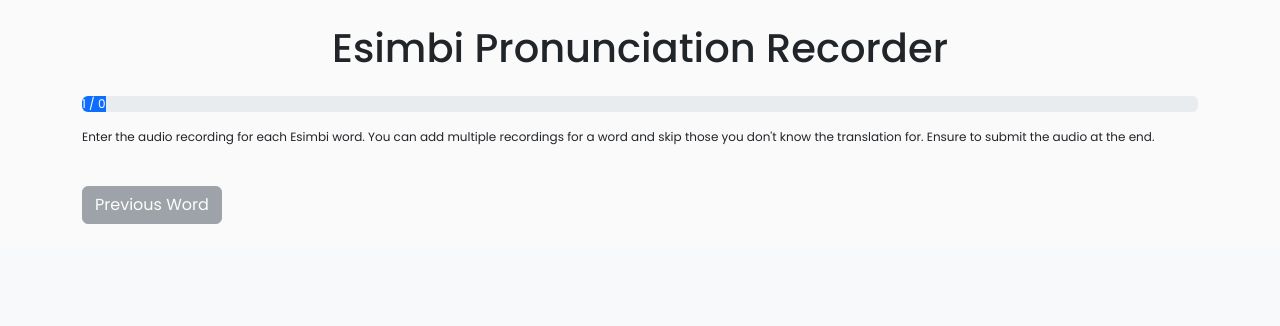
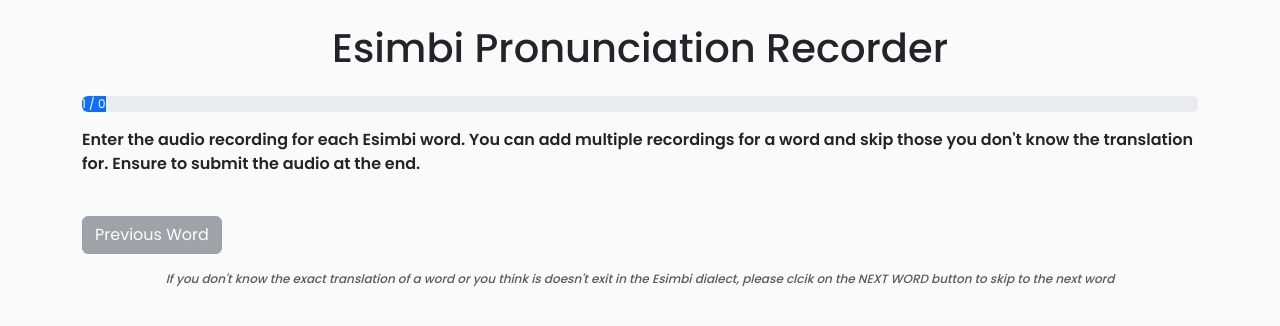
Before and after one commit to zaza203/admin-dashboard, a React (Vite) app: page / in a window 1280 px wide. Shown: the top 326 px of the page. Built offline with nearby package versions, Linux system fonts and the light colour scheme; no server answers; the database is empty.

Commit message:
added time limit of 10 seconds for recording

```diff
--- a/src/components/AudioRecorder.jsx
+++ b/src/components/AudioRecorder.jsx
@@ -47,9 +47,21 @@ function AudioRecorder({ onRecordingComplete, registerActiveRecorder }) {
       setIsRecording(true);
 
       // Start the timer
+      // setRecordingTime(0)
       timerRef.current = setInterval(() => {
-        setRecordingTime(prev => prev + 1);
+        setRecordingTime(prev => {
+          if (prev + 1 >= 11) {
+            setIsRecording(false);
+            return 10;
+          }
+          return prev + 1
+        });
       }, 1000);
+
+
+      // timerRef.current = setInterval(() => {
+      //   setRecordingTime(prev => prev + 1);
+      // }, 1000);
     } catch (err) {
       console.error('Error accessing microphone:', err);
       alert('Could not access microphone. Please check permissions.');
--- a/src/components/WordCard.jsx
+++ b/src/components/WordCard.jsx
@@ -9,7 +9,7 @@ function WordRecorder({ word, recordings = [], onRecordingAdded, onRecordingDele
       </div>
       <div className="card-body">
         <p className="lead text-center mb-4 fw-semibold" style={{ fontSize: '12px'}}>
-          Please record the Esimbi pronunciation for this word
+          Please record the Esimbi pronunciation for the word above
         </p>
 
         <AudioRecorder
--- a/src/pages/EsimbiEnglish.jsx
+++ b/src/pages/EsimbiEnglish.jsx
@@ -176,7 +176,7 @@ const handleRecordingAdded = (word, audioBlob) => {
           </div>
 
           <div className="mb-3 d-flex">
-            <span style={{ fontSize: '12px'}}>Enter the audio recording for each Esimbi word. You can add multiple recordings for a word and skip those you don't know the translation for. Ensure to submit the audio at the end.</span>
+            <span className='fw-semibold fs-6'>Enter the audio recording for each Esimbi word. You can add multiple recordings for a word and skip those you don't know the translation for. Ensure to submit the audio at the end.</span>
           </div>
         </div>
       </div>
@@ -227,6 +227,7 @@ const handleRecordingAdded = (word, audioBlob) => {
           </button>
         </div>
       )}
+      <p style={{ fontSize: '12px'}} className='text-center p-3 text-muted fw-medium fst-italic'>If you don't know the exact translation of a word or you think is doesn't exit in the Esimbi dialect, please clcik on the NEXT WORD button to skip to the next word</p>
     </div>
   );
 }
```
